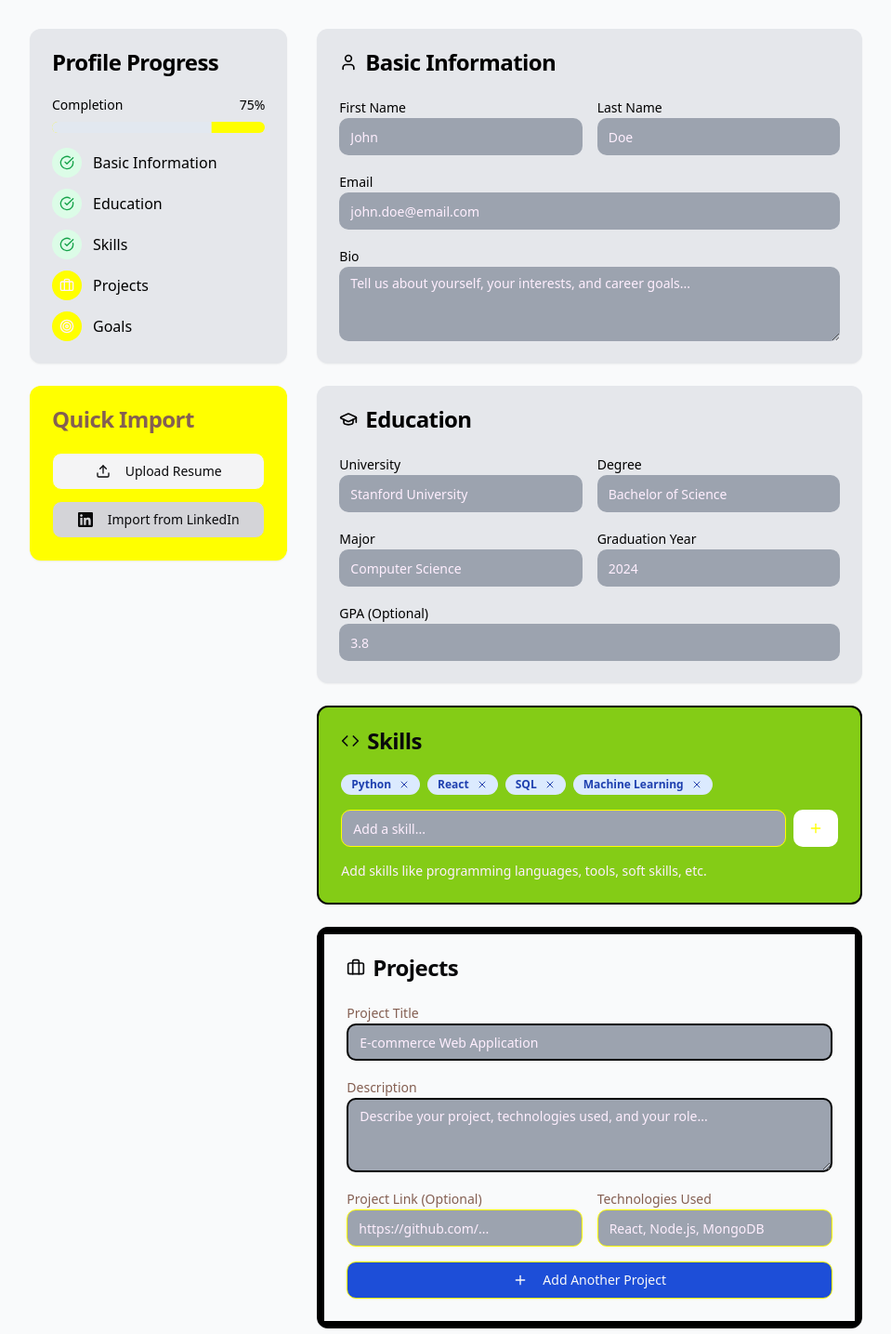
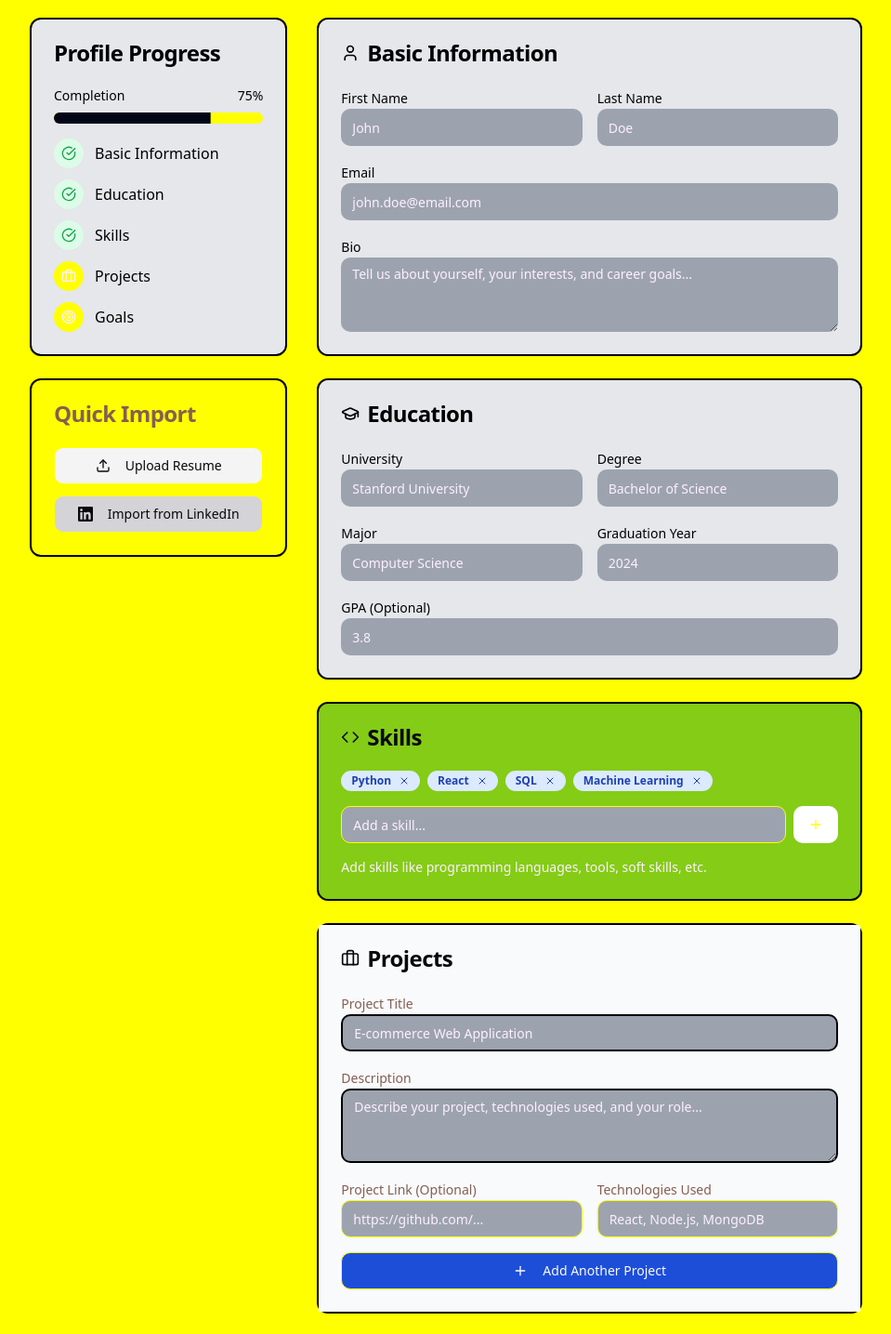
Before and after one commit to mayankgit22/career-canvas-ai-sculptor-97, a React (Vite) app: page /profile in a window 1280 px wide. Shown: the part 170-1605 px from the top of the page at 93% size, without its empty margins (160-1119 px from the left). Built offline with nearby package versions, Linux system fonts and the light colour scheme.

Commit message:
Visual edit in Lovable
Edited UI in Lovable

```diff
--- a/src/components/ui/progress.tsx
+++ b/src/components/ui/progress.tsx
@@ -8,7 +8,7 @@ const Progress = React.forwardRef<React.ElementRef<typeof ProgressPrimitive.Root
 }, ref) => <ProgressPrimitive.Root ref={ref} className={cn("relative h-4 w-full overflow-hidden rounded-full bg-secondary", className)} {...props}>
     <ProgressPrimitive.Indicator style={{
     transform: `translateX(-${100 - (value || 0)}%)`
-  }} className="h-full w-full flex-1 transition-all bg-slate-200" />
+  }} className="h-full w-full flex-1 transition-all bg-slate-950" />
   </ProgressPrimitive.Root>);
 Progress.displayName = ProgressPrimitive.Root.displayName;
 export { Progress };
--- a/src/pages/ProfileBuilder.tsx
+++ b/src/pages/ProfileBuilder.tsx
@@ -46,7 +46,7 @@ const ProfileBuilder = () => {
   return <div className="min-h-screen bg-background">
       <Navigation />
 
-      <div className="container mx-auto px-4 py-3 bg-gray-50">
+      <div className="">
         <div className="max-w-4xl mx-auto">
           <div className="text-center mb-8">
             <h1 className="text-3xl font-bold mb-4">Build Your Profile</h1>
@@ -58,7 +58,7 @@ const ProfileBuilder = () => {
           <div className="grid lg:grid-cols-3 gap-8">
             {/* Progress Sidebar */}
             <div className="lg:col-span-1 space-y-6">
-              <Card className="bg-gray-200 text-black  border-1 border-black">
+              <Card className="bg-gray-200 text-black  border-2 border-black">
                 <CardHeader>
                   <CardTitle>Profile Progress</CardTitle>
                 </CardHeader>
@@ -88,7 +88,7 @@ const ProfileBuilder = () => {
                 </CardContent>
               </Card>
 
-              <Card className="border-1 border-black ">
+              <Card className="border-2 border-black ">
                 <CardHeader>
                   <CardTitle>Quick Import</CardTitle>
                 </CardHeader>
@@ -110,7 +110,7 @@ const ProfileBuilder = () => {
             {/* Main Form */}
             <div className="lg:col-span-2 space-y-6">
               {/* Basic Information */}
-              <Card className="bg-gray-200 text-black  border-1 border-black">
+              <Card className="bg-gray-200 text-black  border-2 border-black">
                 <CardHeader>
                   <CardTitle className="flex items-center gap-2">
                     <User className="w-5 h-5" />
@@ -140,7 +140,7 @@ const ProfileBuilder = () => {
               </Card>
 
               {/* Education */}
-              <Card className="bg-gray-200 text-black  border-1 border-black">
+              <Card className="bg-gray-200 text-black  border-2 border-black">
                 <CardHeader>
                   <CardTitle className="flex items-center gap-2">
                     <GraduationCap className="w-5 h-5" />
@@ -205,7 +205,7 @@ const ProfileBuilder = () => {
               </Card>
 
               {/* Projects */}
-              <Card className="border-black border-8 bg-transparent">
+              <Card className="border-black border-2">
                 <CardHeader className="bg-gray-50">
                   <CardTitle className="flex items-center gap-2 text-zinc-950">
                     <Briefcase className="w-5 h-5" />
@@ -239,7 +239,7 @@ const ProfileBuilder = () => {
               </Card>
 
               {/* Career Goals */}
-              <Card className="bg-lime-500">
+              <Card className="bg-lime-500 border-2 border-black ">
                 <CardHeader>
                   <CardTitle className="flex items-center gap-2">
                     <Target className="w-5 h-5" />
```
